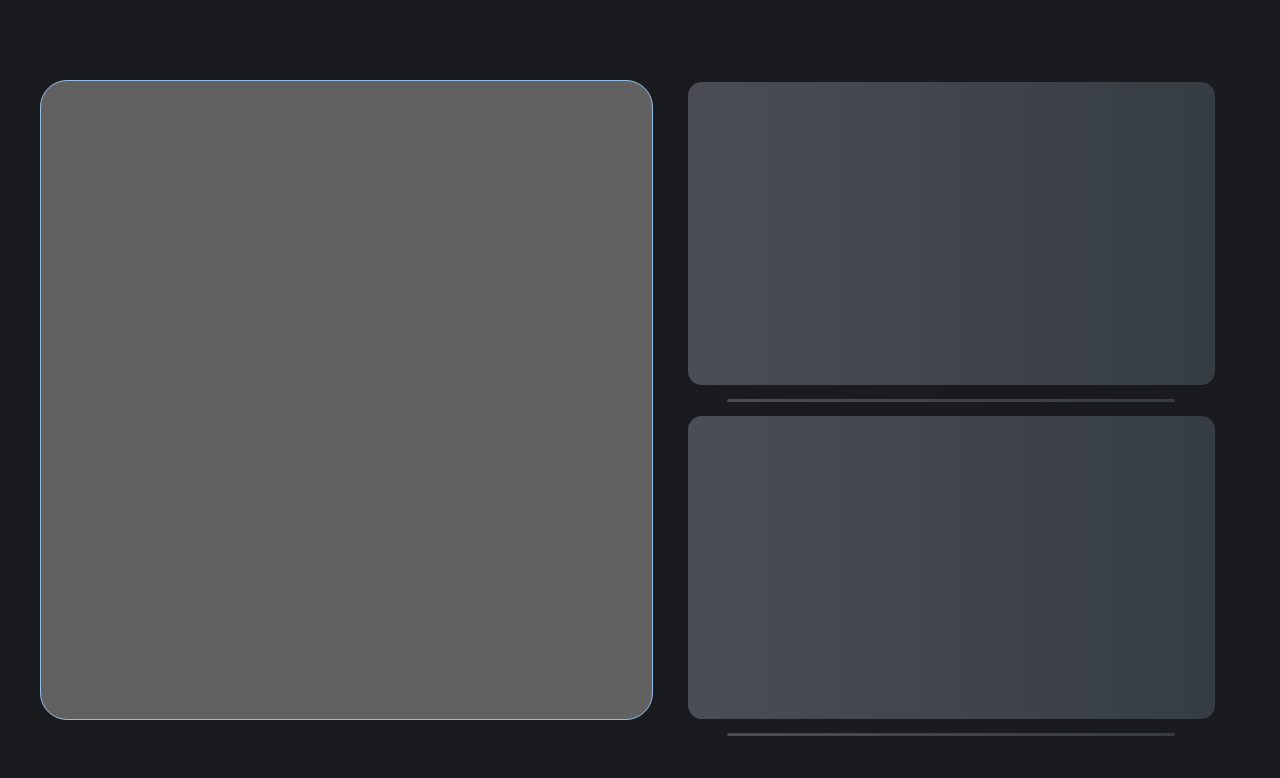
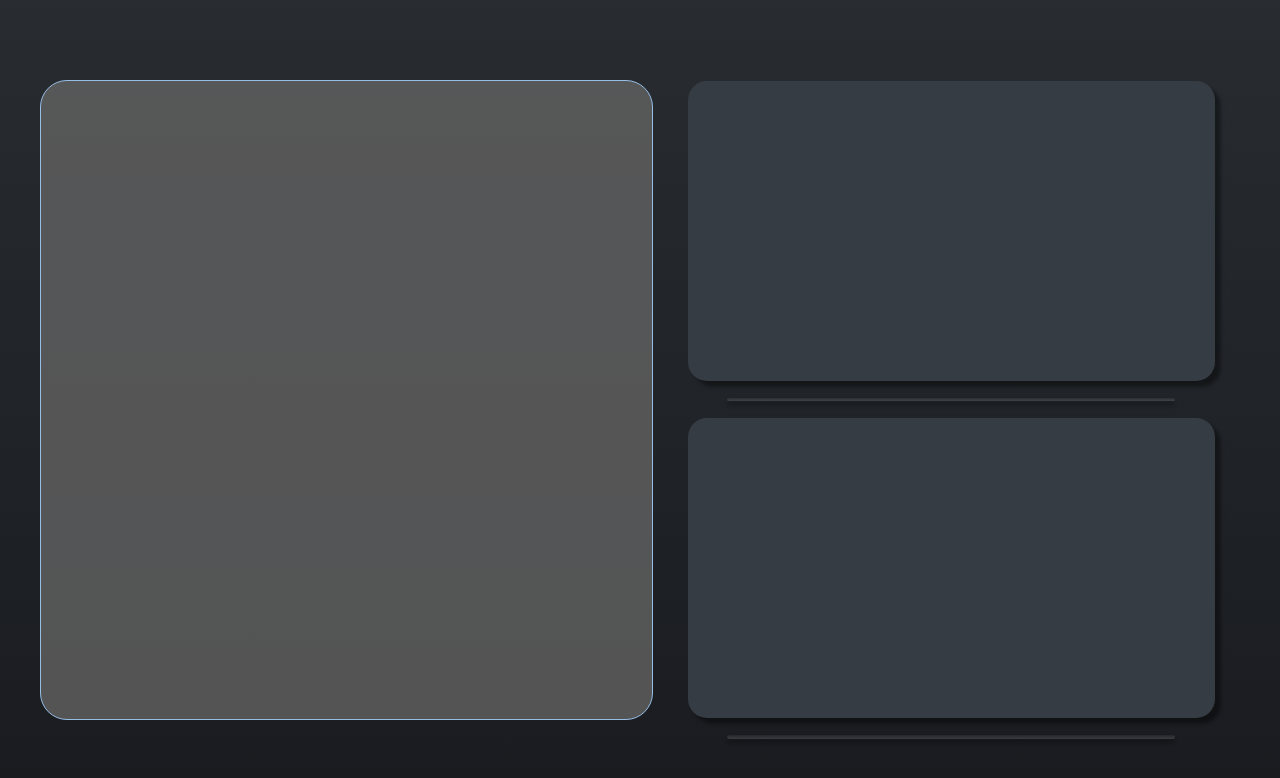
Before and after one commit to askpundir-dev/assignment-task, a React (Vite) app: page / in a window 1280 px wide. Shown: the top 778 px of the page. Built offline with nearby package versions, Linux system fonts and the light colour scheme.

Commit message:
made layouts for widgets

```diff
--- a/src/App.css
+++ b/src/App.css
@@ -1,5 +1,7 @@
+@import "tailwindcss";
+
 #root {
-  background-color: #191b1f;
+  background: linear-gradient(180deg, #373e44 -100%, #191b1f 100%);
   overflow: hidden;
   display: flex;
   justify-content: center;
@@ -18,3 +20,23 @@
     padding-right: 2.5rem;
   }
 }
+
+@layer components {
+  .widget {
+    @apply w-full h-[47%] bg-[#363C43] rounded-[19px] shadow-[5.67px_5.67px_3.78px_rgba(0,0,0,0.4)];
+  }
+
+  .widget-separator {
+    @apply w-[85%] h-1 rounded-[2.5px] shadow-[0_4px_4px_rgba(0,0,0,0.33)] backdrop-blur-[4.9px];
+    background: linear-gradient(
+        0deg,
+        rgba(255, 255, 255, 0.05),
+        rgba(255, 255, 255, 0.05)
+      ),
+      linear-gradient(
+        180deg,
+        rgba(40, 40, 40, 0.1) 0%,
+        rgba(248, 248, 248, 0.1) 100%
+      );
+  }
+}
--- a/src/App.jsx
+++ b/src/App.jsx
@@ -1,17 +1,27 @@
-import { useState } from "react";
-import reactLogo from "./assets/react.svg";
-import viteLogo from "/vite.svg";
+// import { useState } from "react";
+// import reactLogo from "./assets/react.svg";
+// import viteLogo from "/vite.svg";
 import "./App.css";
 
 function App() {
   return (
     <>
-      <div className="border-[#96BEE7] border w-[50%] h-[80%] rounded-[27px] bg-[#616161]"></div>
-      <div className="w-[43%] h-[81.8%] rounded-2xl flex flex-col items-center gap-3.5 relative top-[9px]">
-        <div className="rounded-[14px] bg-linear-to-r from-[#4A4E54] to-[#363C43] w-full  h-[50%]"></div>
-        <div className="h-[3px] bg-linear-to-r from-[#4A4E54] to-[#363C43] w-[85%] rounded-xs"></div>
-        <div className="rounded-[14px] bg-linear-to-r from-[#4A4E54] to-[#363C43] w-full  h-[50%]"></div>
-        <div className="h-[3px] bg-linear-to-r from-[#4A4E54] to-[#363C43] w-[85%] rounded-xs"></div>
+      {/* Left widget */}
+      <div className="border-[#96bee7] border w-[50%] h-[80%] rounded-[27px] bg-[#616161d1]"></div>
+
+      {/* Right widgets container */}
+      <div className="w-[43%] h-[82.3%] rounded-2xl flex flex-col items-center gap-[17px] relative top-2.5">
+        {/* Right widget-1*/}
+        <div className="widget"></div>
+
+        {/* Widget separator-1 */}
+        <div className="widget-separator"></div>
+
+        {/* Right widget-2*/}
+        <div className="widget"></div>
+
+        {/* Widget separator-2 */}
+        <div className="widget-separator"></div>
       </div>
     </>
   );
```
